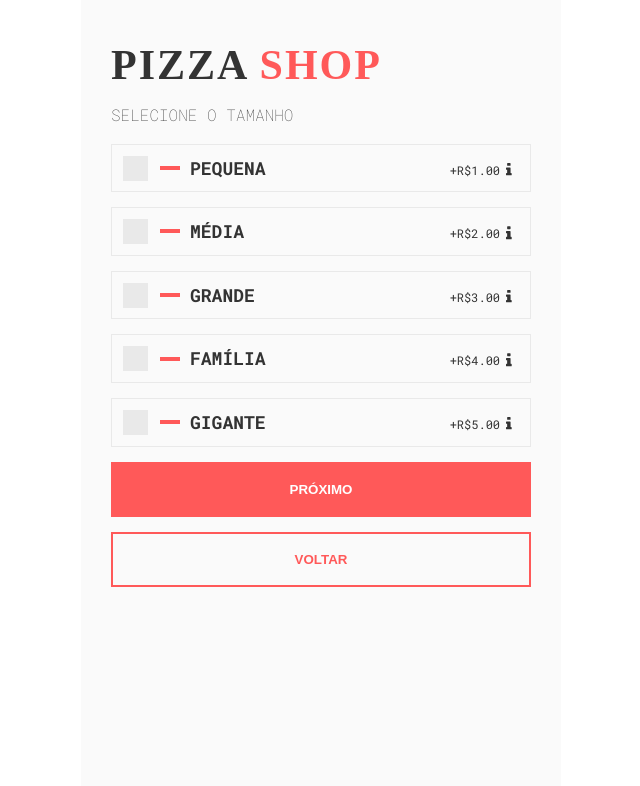
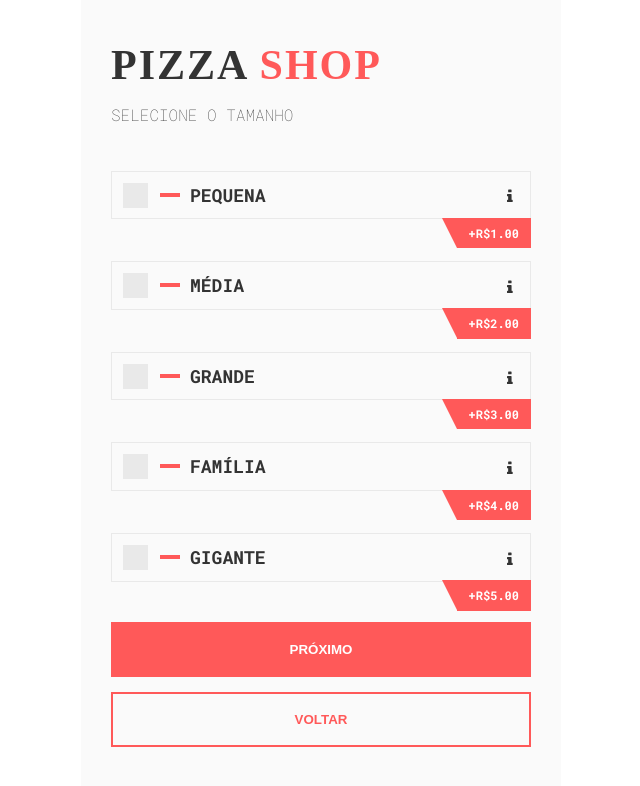
Before and after one commit to tiagocorreiia/react-pizza-shop, a React (Create React App) app: page /sizes in a window 1280 px wide. Shown: the top 786 px of the page, without its empty margins (319-959 px from the left). Built offline with nearby package versions, Linux system fonts and the light colour scheme; data requests are answered from the project's data file; a web font is replaced by a local one.

Commit message:
Update Radio Button CSS

```diff
--- a/src/components/RadioButton/index.js
+++ b/src/components/RadioButton/index.js
@@ -7,10 +7,10 @@ function RadionButton({
   idButton,
   nameButton,
   valueButton,
+  checked,
   text,
   price,
   info,
-  checked,
   action,
   getPrice,
 }) {
@@ -24,6 +24,7 @@ function RadionButton({
 
   return (
     <div className="radio-button">
+      <div className="input-button">
         <input
           type="radio"
           id={idButton}
@@ -34,9 +35,12 @@ function RadionButton({
         />
         <span className="checkmark"></span>
         <label htmlFor={idButton}>{text}</label>
+      </div>
       <div className="info">
+        <img src={infoImage} alt="" title={info} />
+      </div>
+      <div className="price">
         <span>+R${price.toFixed(2)} </span>
-        <img src={infoImage} alt="" title={info} />
       </div>
     </div>
   )
--- a/src/components/RadioButton/styles.css
+++ b/src/components/RadioButton/styles.css
@@ -1,11 +1,19 @@
 .radio-button {
   border: 1px solid #e9e9e9;
-  margin-top: 1.5rem;
+  margin-top: 4.2rem;
   padding: 0.8rem;
 
   display: flex;
   align-items: center;
   position: relative;
+}
+
+.radio-button:last-child {
+  margin-bottom: 2.5rem;
+}
+
+.input-button {
+  flex: 0 0 94%;
 }
 
 .radio-button input {
@@ -75,13 +83,34 @@
 
 .radio-button .info {
   display: flex;
-  flex: 0 0 15%;
+  flex: 0 0 6%;
 }
 
 .radio-button .info span {
   font-size: 1.2rem;
   transform: translateY(0.15rem);
   padding-right: 0.6rem;
+}
+
+.radio-button .price {
+  position: absolute;
+  bottom: -3rem;
+  right: -0.1rem;
+  background-color: #ff5959;
+  color: #fff;
+  padding: 0.5rem 1.2rem;
+  font-size: 1.2rem;
+  font-weight: 700;
+}
+
+.radio-button .price:before {
+  content: '';
+  border-style: solid;
+  border-width: 0 1.5rem 3rem 0;
+  border-color: transparent #ff5959 transparent transparent;
+  position: absolute;
+  top: 0;
+  left: -1.5rem;
 }
 
 .radio-button img {
```
Lines whose indentation alone changed are shown as unchanged.
